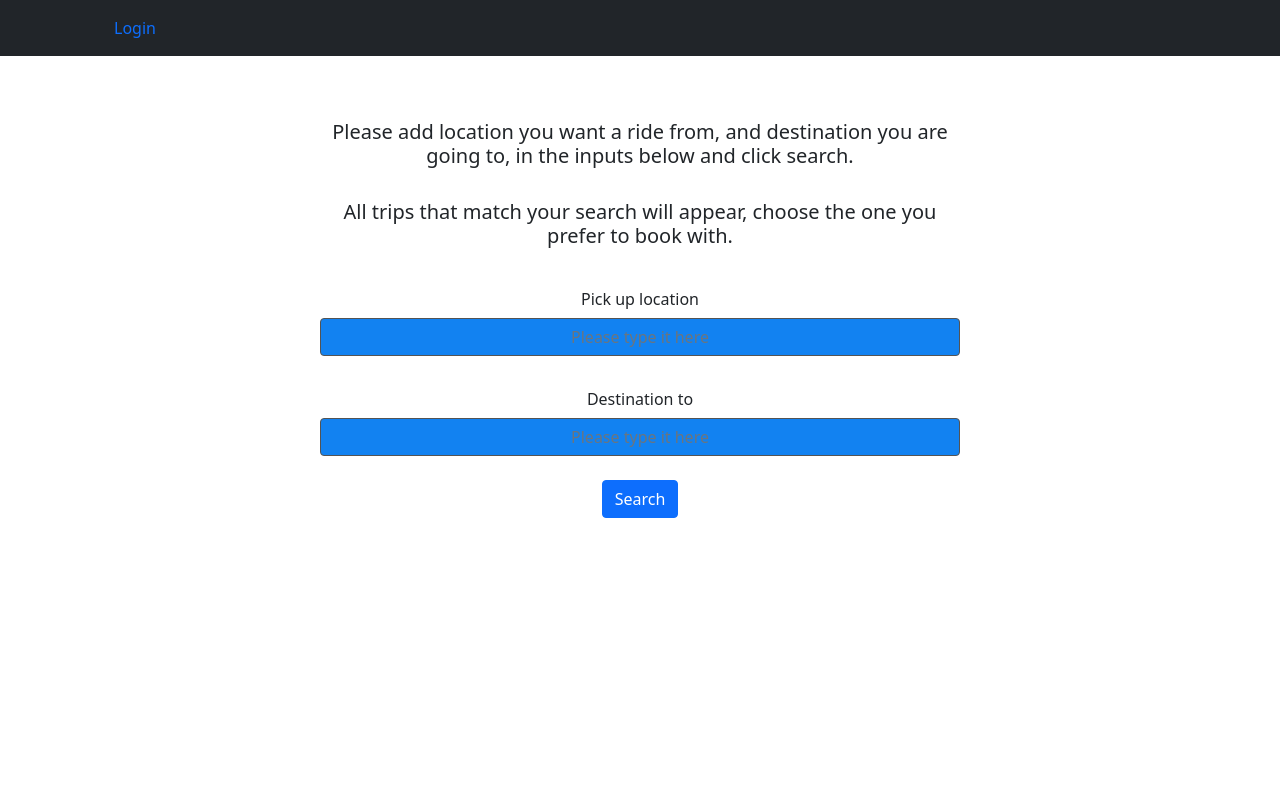
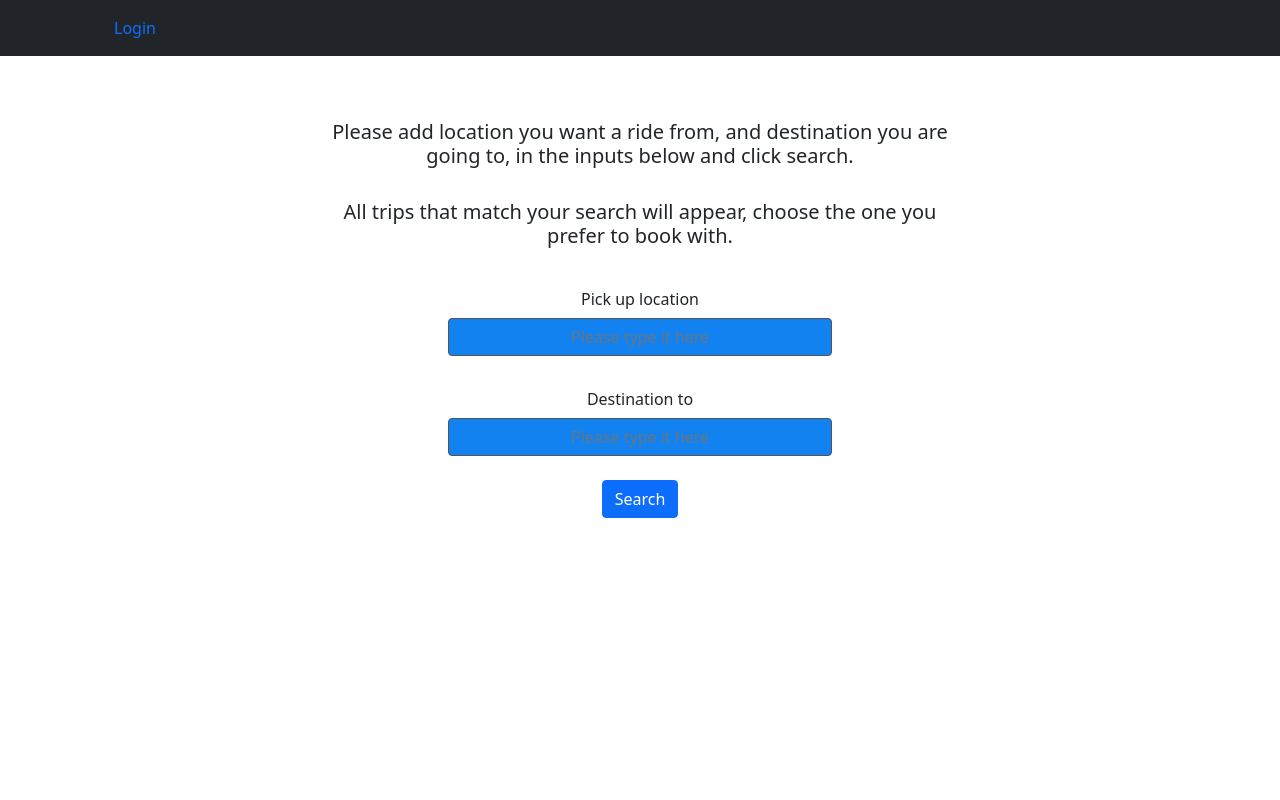
Before and after one commit to Web-Challengers-P6/MERAKI_Academy_Project_6, a React (Create React App) app in the folder frontend/: page /trips in a window 1280 px wide. Shown: the top 800 px of the page. Built offline with nearby package versions, Linux system fonts and the light colour scheme.

Commit message:
add trip added inputs

```diff
--- a/frontend/src/components/add trip/addtrip.css
+++ b/frontend/src/components/add trip/addtrip.css
@@ -1,9 +1,10 @@
 #formGroupExampleInput{
     text-align: center;
-    width: 50%;
+    width: 30%;
     align-items: center;
     justify-content: center;
-    margin-left: 25%;
+    margin-left:35%;
+    color: white;
 }
 
 form{
```
